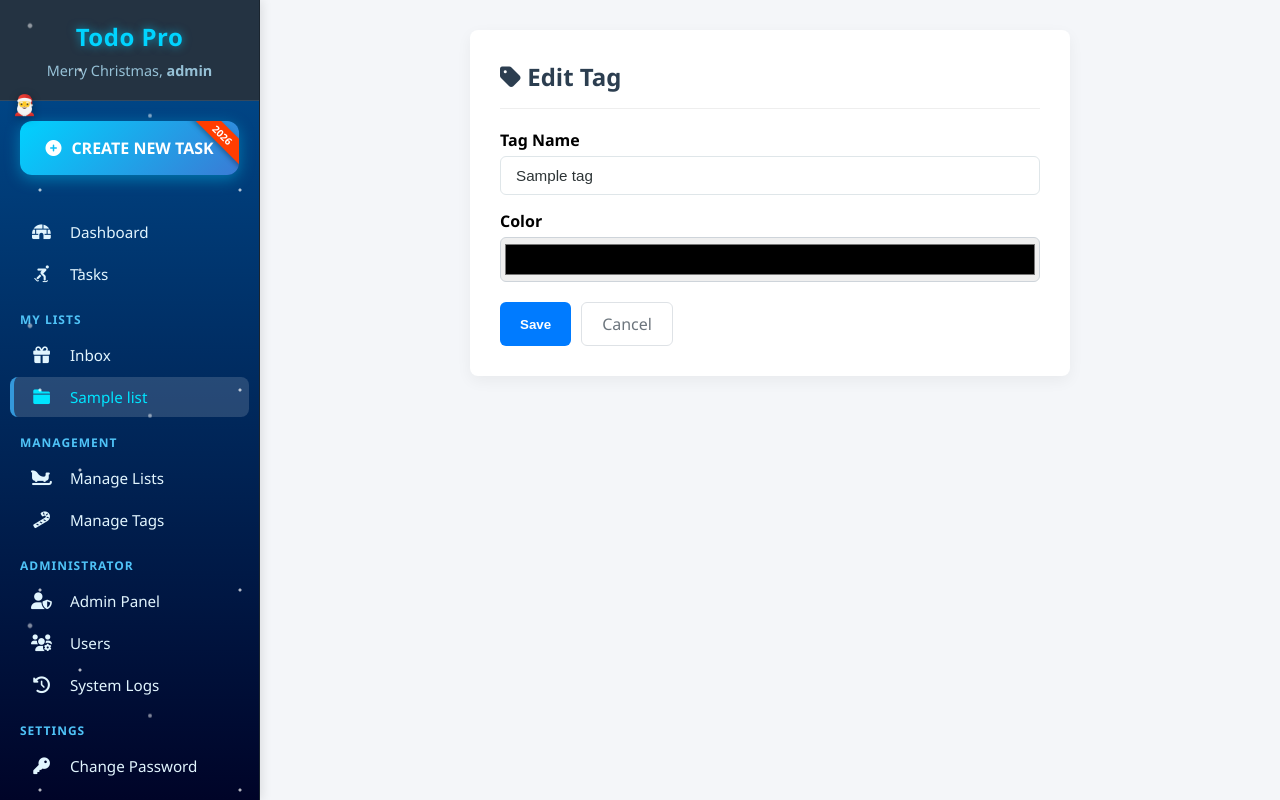
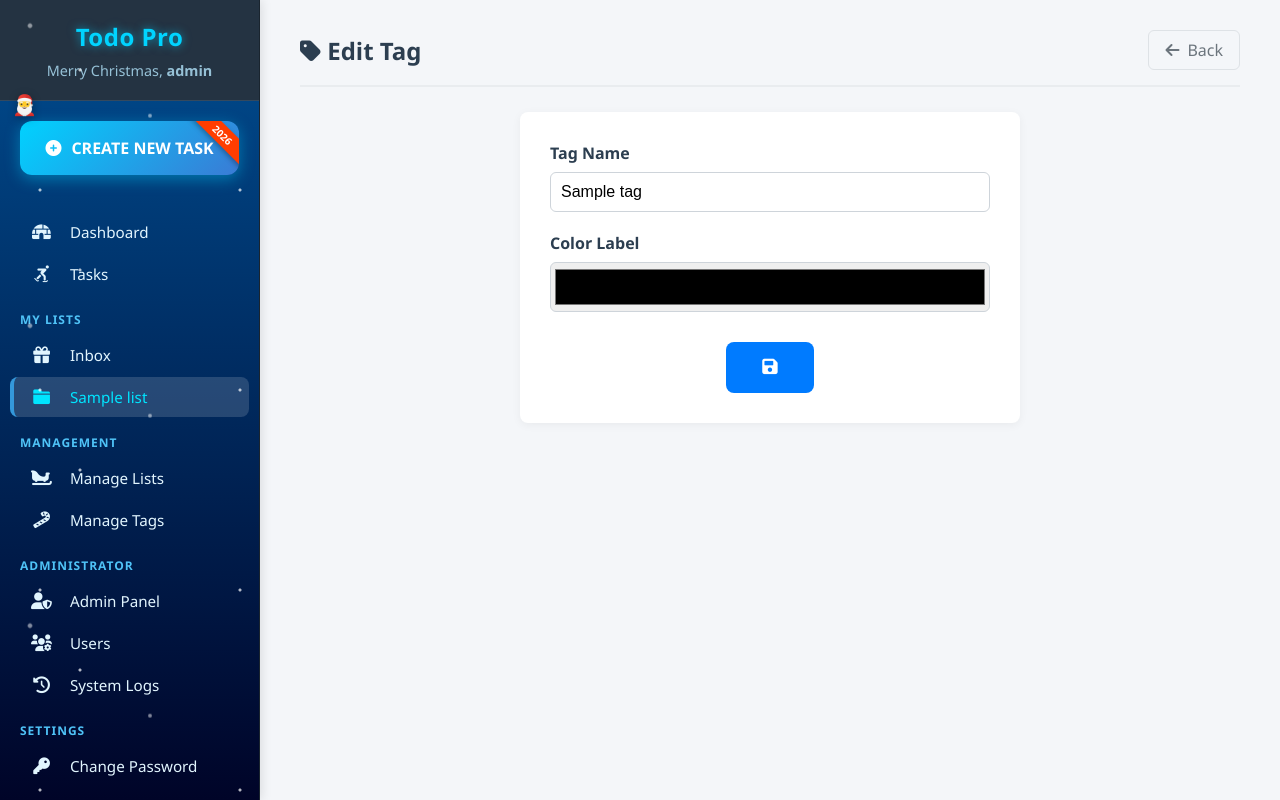
Before and after one commit to MinhQuanhehehe/project1, a PHP site: page /modules/tags/edit_tag.php?id=1 in a window 1280 px wide. Run offline with PHP 8.4, Linux system fonts and the light colour scheme; a user stored in the database is signed in; tables that the repository leaves empty hold one stand-in row (values such as "Sample post").

Commit message:
add cookies, update edit tag/list UI, update readme, db sample file

```diff
--- a/todo_app_db.sql
+++ b/todo_app_db.sql
@@ -8,7 +8,8 @@ CREATE TABLE Users (
                        email VARCHAR(100) NULL UNIQUE,
                        password_hash VARCHAR(255) NOT NULL,
                        role ENUM('user', 'admin') NOT NULL DEFAULT 'user',
-                       created_at TIMESTAMP DEFAULT CURRENT_TIMESTAMP
+                       created_at TIMESTAMP DEFAULT CURRENT_TIMESTAMP,
+                       remember_token VARCHAR(255) NULL
 );
 
 CREATE TABLE Lists (
--- a/todolist/assets/css/style1.css
+++ b/todolist/assets/css/style1.css
@@ -586,16 +586,16 @@
     align-items: center;
 }
 .btn-primary-large {
-    background: #007bff;
-    color: white;
-    border: none;
-    padding: 12px 30px;
-    border-radius: 6px;
-    font-size: 1.1rem;
-    font-weight: 600;
-    cursor: pointer;
+    background-color: #007bff !important; color: white !important;
+    width: 100%; padding: 15px; border: none; border-radius: 8px;
+    font-weight: 700; font-size: 1.1em; cursor: pointer; transition: all 0.3s ease;
 }
-.btn-primary-large:hover { background: #0056b3; }
+.btn-primary-large:hover {
+    transform: translateY(-5px);
+    box-shadow: 0 10px 20px rgba(0, 123, 255, 0.3);
+    background-color: #0056b3 !important;
+}
+
 .btn-text { color: #666; font-weight: 600; text-decoration: underline; }
 
 /* --- TASK DETAIL CARD STYLES --- */
--- a/todolist/config/db_connect.php
+++ b/todolist/config/db_connect.php
@@ -1,4 +1,8 @@
 <?php
+if (session_status() === PHP_SESSION_NONE) {
+    session_start();
+}
+
 define('DB_HOST', 'localhost');
 define('DB_USER', 'root');
 define('DB_PASS', '');
@@ -11,8 +15,26 @@ if ($conn->connect_error) {
 }
 
 mysqli_set_charset($conn, "utf8mb4");
+if (!isset($_SESSION['user_id']) && isset($_COOKIE['remember_token'])) {
 
-if (session_status() === PHP_SESSION_NONE) {
-    session_start();
+    $token_cookie = $_COOKIE['remember_token'];
+
+    $stmt_check = $conn->prepare("SELECT user_id, username, role FROM Users WHERE remember_token = ?");
+    $stmt_check->bind_param("s", $token_cookie);
+    $stmt_check->execute();
+    $res_check = $stmt_check->get_result();
+
+    if ($res_check->num_rows > 0) {
+        $user = $res_check->fetch_assoc();
+
+        $_SESSION['user_id'] = $user['user_id'];
+        $_SESSION['UserID'] = $user['user_id'];
+        $_SESSION['username'] = $user['username'];
+        $_SESSION['role'] = $user['role'];
+
+        setcookie('remember_token', $token_cookie, time() + (86400 * 30), "/");
+    }
+
+    $stmt_check->close();
 }
 ?>
--- a/todolist/modules/lists/view_list.php
+++ b/todolist/modules/lists/view_list.php
@@ -244,7 +244,6 @@ include '../../includes/sidebar.php';
                 </div>
                 <h3 style="margin: 0; color: #333;">It's empty!</h3>
                 <p>No tasks found in <?php echo htmlspecialchars($list_info['list_name']); ?>.</p>
-                <a href="../tasks/create_task.php?<?php echo $is_inbox ? '' : 'list_id='.$list_id.'&'; ?>redirect_url=<?php echo urlencode($current_url); ?>" class="btn" style="margin-top: 10px;">Create Task</a>
             </div>
         <?php endif; ?>
     </div>
--- a/todolist/modules/tags/edit_tag.php
+++ b/todolist/modules/tags/edit_tag.php
@@ -1,21 +1,19 @@
 <?php
-if (session_status() === PHP_SESSION_NONE) {
-    session_start();
-}
+if (session_status() === PHP_SESSION_NONE) { session_start(); }
 global $conn;
 include '../../config/db_connect.php';
 
 $user_id = $_SESSION['user_id'] ?? $_SESSION['UserID'] ?? null;
-if (!$user_id) {
-    header("Location: ../../home.php");
-    exit;
-}
+if (!$user_id) { header("Location: ../../auth/login.php"); exit; }
 
 if (!isset($_GET['id']) || !is_numeric($_GET['id'])) {
     header("Location: manage_tags.php");
     exit;
 }
 $tag_id = $_GET['id'];
+
+$redirect_url = 'manage_tags.php';
+
 $error_message = '';
 
 // UPDATE
@@ -37,7 +35,9 @@ if ($_SERVER["REQUEST_METHOD"] == "POST") {
             $stmt_log->bind_param("iis", $user_id, $tag_id, $detail);
             $stmt_log->execute();
 
-            header("Location: manage_tags.php?status=edited");
+            // Redirect về trang cũ
+            $connector = (strpos($redirect_url, '?') !== false) ? '&' : '?';
+            header("Location: " . $redirect_url . $connector . "msg=edited");
             exit;
         } else {
             $error_message = "Failed to update tag.";
@@ -58,41 +58,48 @@ if (!$tag) { header("Location: manage_tags.php"); exit; }
 <html lang="en">
 <head>
     <meta charset="UTF-8">
-    <title>Edit Tag</title>
+    <title>Edit Tag - Todo Pro</title>
     <link rel="stylesheet" href="../../assets/css/style1.css">
     <link rel="stylesheet" href="https://cdnjs.cloudflare.com/ajax/libs/font-awesome/6.0.0/css/all.min.css">
-        <style>
-    .btn-save {
-        background-color: #007bff !important;
-        color: white !important;
-        border: none;
-        padding: 10px 20px;
-        border-radius: 6px;
-        cursor: pointer;
-        font-weight: 600;
-        transition: all 0.3s ease;
-    }
-    .btn-save:hover {
-        background-color: #0056b3 !important;
-        box-shadow: 0 4px 6px rgba(0, 123, 255, 0.2);
-        transform: translateY(-5px);
-    }
-    /* Nút Cancel tương tự nút Back nhưng không có icon */
-    .btn-cancel {
-        display: inline-flex;
-        align-items: center;
-        padding: 10px 20px;
-        background-color: transparent;
-        color: #6c757d;
-        border: 1px solid #dee2e6;
-        border-radius: 6px;
-        text-decoration: none;
-        transition: all 0.3s ease;
-    }
-    .btn-cancel:hover {
-        transform: translateY(-5px);
-        background-color: #f8f9fa;
-    }
+    <style>
+        /* Đồng nhất style nút Back */
+        .btn-back {
+            display: inline-flex; align-items: center; gap: 8px; padding: 8px 16px;
+            background-color: transparent; color: #6c757d; border: 1px solid #dee2e6;
+            border-radius: 6px; text-decoration: none; font-weight: 500; transition: all 0.3s ease;
+        }
+        .btn-back:hover {
+            transform: scale(1.1); background-color: #f8f9fa; color: #343a40;
+            border-color: #adb5bd; box-shadow: 0 4px 8px rgba(0,0,0,0.1);
+        }
+
+        /* Form Card Layout */
+        .form-card {
+            background: #fff;
+            padding: 30px;
+            border-radius: 8px;
+            box-shadow: 0 2px 10px rgba(0,0,0,0.05);
+            max-width: 500px;
+            margin: 0 auto;
+        }
+
+        .btn-primary-large {
+            background-color: #007bff !important; color: white !important;
+            width: 100%; padding: 15px; border: none; border-radius: 8px;
+            font-weight: 700; font-size: 1.1em; cursor: pointer; transition: all 0.3s ease;
+        }
+        .btn-primary-large:hover {
+            transform: translateY(-5px);
+            box-shadow: 0 10px 20px rgba(0, 123, 255, 0.3);
+            background-color: #0056b3 !important;
+        }
+
+        .form-label { font-weight: 600; display: block; margin-bottom: 8px; color: #2c3e50; }
+        .form-input {
+            width: 100%; padding: 10px; border: 1px solid #ced4da; border-radius: 6px;
+            font-size: 1rem; box-sizing: border-box;
+        }
+        .form-input:focus { border-color: #007bff; outline: none; }
     </style>
 </head>
 <body>
@@ -103,33 +110,43 @@ include '../../includes/sidebar.php';
 ?>
 
 <div class="main-content">
-    <div style="max-width: 600px; margin: 0 auto; background: #fff; padding: 30px; border-radius: 8px; box-shadow: 0 5px 15px rgba(0,0,0,0.05);">
-        <h2 style="margin-top: 0; color: #2c3e50; border-bottom: 1px solid #eee; padding-bottom: 15px; margin-bottom: 20px;">
+
+    <div style="display: flex; justify-content: space-between; align-items: center; margin-bottom: 25px; padding-bottom: 15px; border-bottom: 2px solid #e9ecef;">
+        <h2 style="margin: 0; color: #2c3e50;">
             <i class="fas fa-tag" style="color: <?php echo htmlspecialchars($tag['color_code']); ?>;"></i> Edit Tag
         </h2>
 
+        <a href="<?php echo htmlspecialchars($redirect_url); ?>" class="btn-back">
+            <i class="fas fa-arrow-left"></i> Back
+        </a>
+    </div>
+
+    <div class="form-card">
         <?php if (!empty($error_message)): ?>
-            <div style="background: #f8d7da; color: #721c24; padding: 10px; border-radius: 5px; margin-bottom: 20px;">
-                <?php echo htmlspecialchars($error_message); ?>
+            <div style="background: #f8d7da; color: #721c24; padding: 12px; border-radius: 6px; margin-bottom: 20px; display: flex; align-items: center; gap: 10px;">
+                <i class="fas fa-exclamation-triangle"></i> <?php echo htmlspecialchars($error_message); ?>
             </div>
         <?php endif; ?>
 
         <form action="edit_tag.php?id=<?php echo $tag_id; ?>" method="POST">
-            <div style="margin-bottom: 15px;">
-                <label style="font-weight: 600; display: block; margin-bottom: 5px;">Tag Name</label>
-                <input type="text" name="tag_name" value="<?php echo htmlspecialchars($tag['tag_name']); ?>" required class="filter-field">
-            </div>
+            <input type="hidden" name="redirect_url" value="<?php echo htmlspecialchars($redirect_url); ?>">
+
             <div style="margin-bottom: 20px;">
-                <label style="font-weight: 600; display: block; margin-bottom: 5px;">Color</label>
-                <input type="color" name="color_code" value="<?php echo htmlspecialchars($tag['color_code'] ?? '#17a2b8'); ?>" style="height: 45px; width: 100%; padding: 2px; border: 1px solid #ced4da; border-radius: 6px;">
+                <label class="form-label">Tag Name</label>
+                <input type="text" name="tag_name" value="<?php echo htmlspecialchars($tag['tag_name']); ?>" required class="form-input" placeholder="Enter tag name...">
             </div>
 
-            <div style="display: flex; gap: 10px;">
-                <button type="submit" class="btn-save">Save</button>
-                <a href="manage_tags.php" class="btn-cancel">Cancel</a>
+            <div style="margin-bottom: 30px;">
+                <label class="form-label">Color Label</label>
+                <input type="color" name="color_code" value="<?php echo htmlspecialchars($tag['color_code'] ?? '#17a2b8'); ?>" style="height: 50px; width: 100%; padding: 2px; border: 1px solid #ced4da; border-radius: 6px; cursor: pointer;">
+            </div>
+
+            <div class="form-actions" style="align-items: center; justify-content: center">
+                <button type="submit" class="btn btn-primary-large" style="width: 20%"><i class="fas fa-save"></i></button>
             </div>
         </form>
     </div>
+
 </div>
 </body>
 </html>
```
Also changed, not shown: todolist/auth/change_password.php (+13 -3 lines), todolist/auth/login.php (+43 -8 lines), todolist/auth/logout.php (+15 -1 lines), todolist/modules/lists/edit_list.php (+68 -50 lines), README.md, erd.jpg (deleted).
